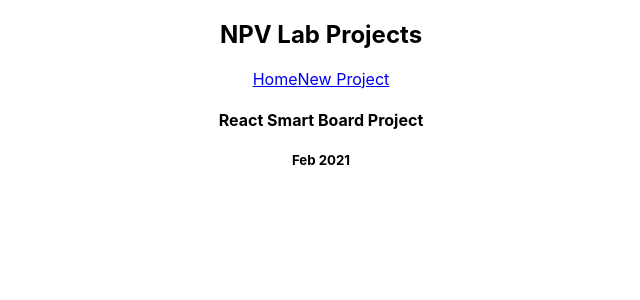
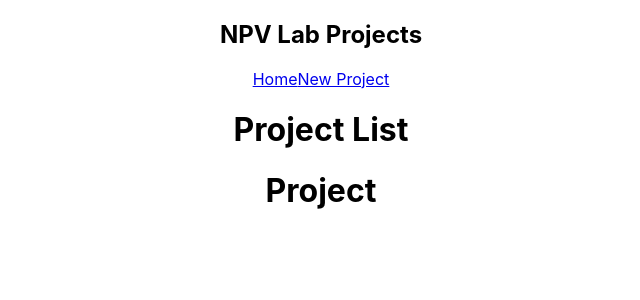
Before and after one commit to aria-abad/smart-board, a React (Create React App) app: page / in a window 1280 px wide. Shown: the top 300 px of the page, without its empty margins (319-959 px from the left). Built offline with nearby package versions, Linux system fonts and the light colour scheme.

Commit message:
add projec list to the project

```diff
--- a/src/App.js
+++ b/src/App.js
@@ -1,6 +1,7 @@
 import {useState} from 'react';
 import './App.css';
 import Navbar from './components/Navbar'
+import ProjecList from './components/ProjecList';
 // import {v4 as uuidv4} from 'uuid';
 
 function App() {
@@ -13,8 +14,9 @@ function App() {
   return (
     <div className="App">
       <Navbar />
-      <h4>React Smart Board Project</h4>
-      <h5>Feb 2021</h5>
+      <div className="content">
+        <ProjecList />
+      </div>
     </div>
   );
 }
--- /dev/null
+++ b/src/components/Projec.js
@@ -0,0 +1,9 @@
+import React from 'react'
+
+export default function Projec() {
+    return (
+        <div>
+            <h1>Project</h1>
+        </div>
+    )
+}
--- /dev/null
+++ b/src/components/ProjecList.js
@@ -0,0 +1,11 @@
+import React from 'react'
+import Projec from './Projec'
+
+export default function ProjecList() {
+    return (
+        <div>
+            <h1>Project List</h1>
+            <Projec />
+        </div>
+    )
+}
```
